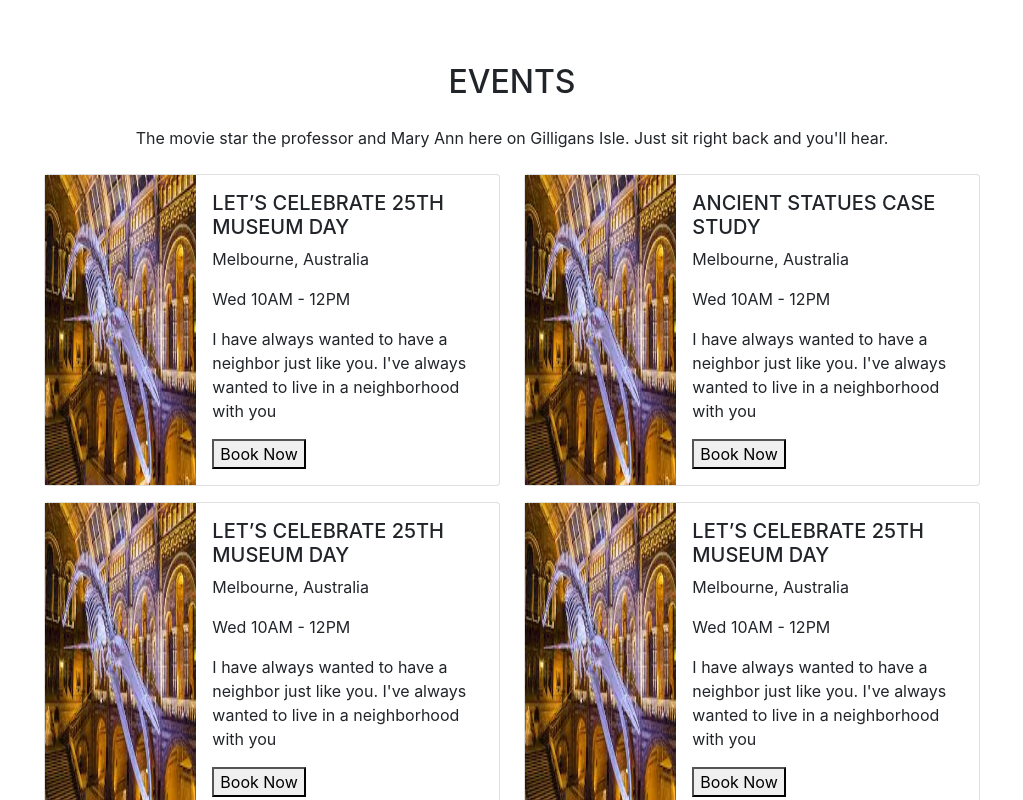
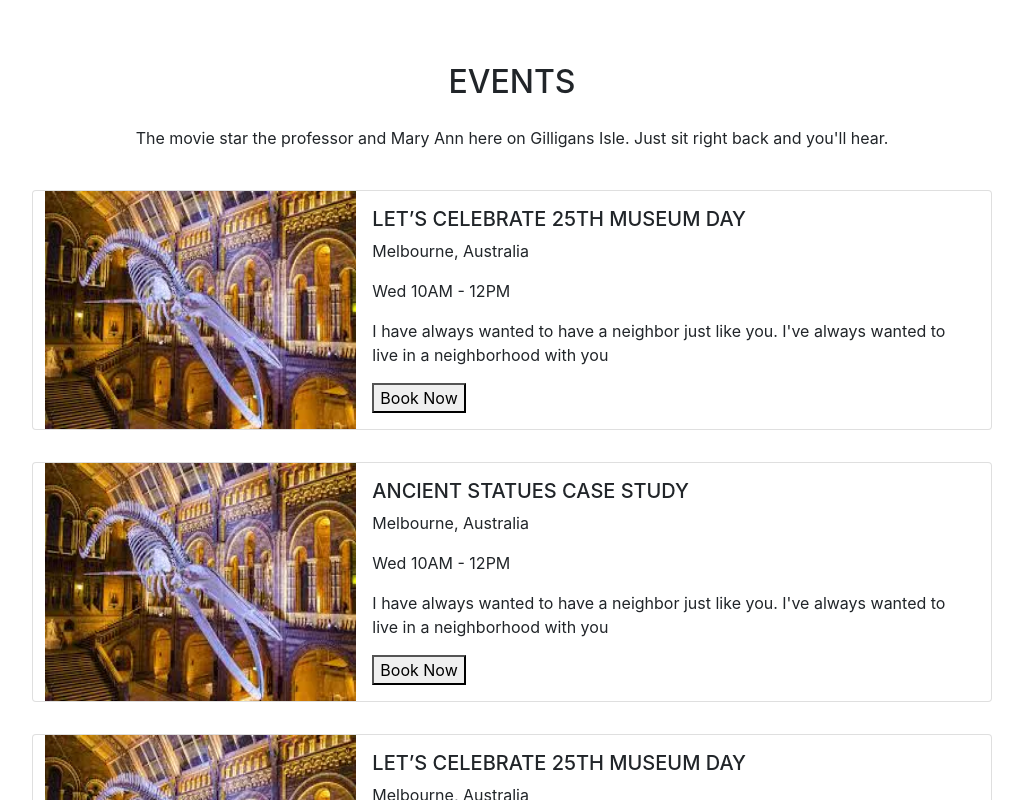
Before and after one commit to Swapno5896/Amazing-Museums-UI, a React (Create React App) app: page / in a window 1280 px wide. Shown: the part 2000-2800 px from the top of the page, without its empty margins (128-1151 px from the left). Built offline with nearby package versions, Linux system fonts and the light colour scheme.

Commit message:
event section is done

```diff
--- a/src/components/Events/EventCard/EventCard.js
+++ b/src/components/Events/EventCard/EventCard.js
@@ -3,15 +3,10 @@ import React from "react";
 const EventCard = (props) => {
   const { img, title, location, time, description } = props.dt;
   return (
-    <div className="col-md-6 col-sm-12">
-      <div className="card mb-3 ">
+    <div className="card mb-3 mt-3">
       <div className="row g-0">
         <div className="col-md-4">
-            <img
-              style={{ width: "100%", height: "100%" }}
-              src={img}
-              alt="..."
-            />
+          <img style={{ width: "100%", height: "100%" }} src={img} alt="..." />
         </div>
         <div className="col-md-8">
           <div className="card-body">
@@ -24,7 +19,6 @@ const EventCard = (props) => {
         </div>
       </div>
     </div>
-    </div>
   );
 };
 
--- a/src/components/Events/MainEventa/MainEventa.tsx
+++ b/src/components/Events/MainEventa/MainEventa.tsx
@@ -48,13 +48,13 @@ const MainEventa = () => {
     return (
 
         <div className="row">
-            <div className="col-md-4 offset-md-2">
+            <div className="col-md-5 offset-md-2">
                 {eventData.map((dt) => (
                     <EventCard dt={dt} />
                 ))}
             </div>
 
-            <div className="col-md-3 offset-md-2">
+            <div className="col-md-3 offset-md-1">
                 <div style={{ backgroundColor: 'goldenrod' }}>
                     <div className='d-flex justify-content-center'>
                         <input style={{ width: '250px', margin: '20px' }} type="text" placeholder='Search hear' />
--- a/src/components/Home/myNavBar/MyNavBar.tsx
+++ b/src/components/Home/myNavBar/MyNavBar.tsx
@@ -9,7 +9,7 @@ import {
 const MyNavBar = () => {
     return (
 
-        <nav className="navbar navbar-expand-lg navbar-light bg-light">
+        <nav className="navbar navbar-expand-lg navbar-light bg-light sticky-top">
             <div className="container-fluid">
                 <a className="navbar-brand" href="#">Musemum</a>
                 <button className="navbar-toggler" type="button" data-bs-toggle="collapse" data-bs-target="#navbarText" aria-controls="navbarText" aria-expanded="false" aria-label="Toggle navigation">
```
Lines whose indentation alone changed are shown as unchanged.
